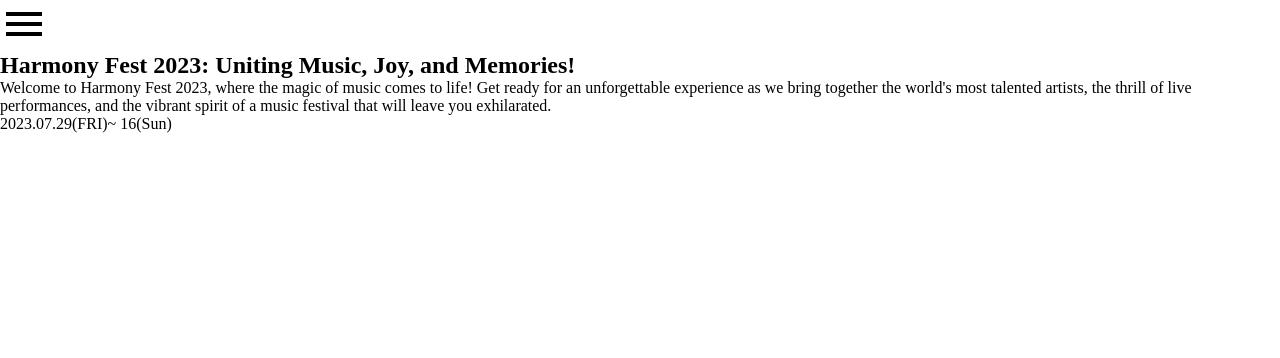
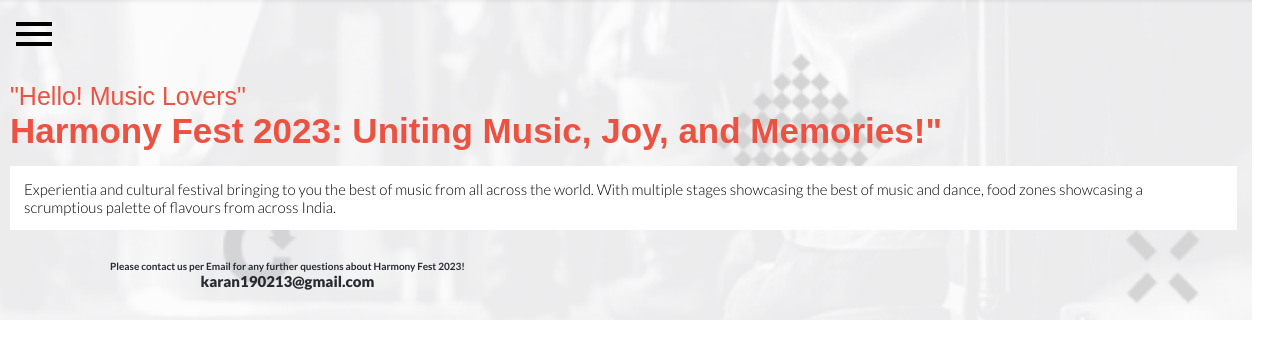
Before and after one commit to DevKaranJ/Capstone-project-Music-Festival-Website, a plain HTML site: page about.html in a window 1280 px wide. Drawn offline with Linux system fonts and the light colour scheme; a web font is replaced by a local one.

Commit message:
About Draft 1

```diff
--- a/about.html
+++ b/about.html
@@ -4,13 +4,13 @@
     <meta charset="UTF-8">
     <meta name="viewport" content="width=, initial-scale=1.0">
     <meta http-equiv="X-UA-Compatible" content="ie=edge">
+    <link href="https://fonts.cdnfonts.com/css/cocogoose" rel="stylesheet">
     <link rel="stylesheet" href="mobileAbout.css">
-    <title>About</title>
+    <title>Outrage Festival 2023</title>
 </head>
 <body>
     <!-- Header -->
     <header>
-            <img src="./resources/Buttons/Hamburger.png" alt="hamburger" class="hamburger">
         <section class="toolbar">
     <div class="container">
         <div class="topHeader">
@@ -26,20 +26,30 @@
         </div>
         <div class="nav">
             <ul>
+                <li><a href="about.html">About</a></li>
                 <li><a href="index.html">Home</a></li>
-                    <li><a href="lineup.html">Main Program</a></li>
-                    <li><a href="about.html">Lineups</a></li>
-                    <li><a href="contact.html">Sponsors</a></li>
+                <li><a href="">Main Program</a></li>
+                <li><a href="">Lineups</a></li>
+                <li><a href="">Sponsors</a></li>
+                <li><a href="">CC Campaing</a></li>
             </ul>
         </div>
     </section>
         </header>
         <!-- Main -->
         <main>
-                <Section class="introContent">
+            <section class="main">
+            <img src="./resources/Buttons/Hamburger.png" alt="hamburger" class="hamburger">
+            <div class="introContent">
         <div class="content">
-                <h1>Harmony Fest 2023: Uniting Music, Joy, and Memories!</h1>
-                <p>Welcome to Harmony Fest 2023, where the magic of music comes to life! Get ready for an unforgettable experience as we bring together the world's most talented artists, the thrill of live performances, and the vibrant spirit of a music festival that will leave you exhilarated.</p>
-                <p2>2023.07.29(FRI)~ 16(Sun)</p2>
+            <h1>"Hello! Music Lovers"</h1>
+            <h2>Harmony Fest 2023: Uniting Music, Joy, and Memories!"</h2>
+            <p>Experientia and cultural festival bringing to you the best of music from all across the world. With multiple stages showcasing the best of music and dance, food zones showcasing a scrumptious palette of flavours from across India.</p>
+            <h3>Please contact us per Email for any further questions about Harmony Fest 2023!
+                <br><a href="mailto:karan190213@gmail.com">karan190213@gmail.com</a>
+              </h3>
+        </div>
+        </div>
+        </Section>
 </body>
 </html>
--- a/mobileAbout.css
+++ b/mobileAbout.css
@@ -1,3 +1,5 @@
+@import url('https://fonts.googleapis.com/css2?family=Inter:wght@100;200;300;500;600;800;900&family=Lato:ital,wght@0,300;0,400;0,700;0,900;1,400&display=swap');
+
 * {
     margin: 0;
     padding: 0;
@@ -6,3 +8,67 @@
 .container {
     display: none;
 }
+
+/***** Main content *****/
+.main {
+    background: url(./resources/Background/Mobilebackground.png);
+    background-repeat: no-repeat;
+    background-size: cover;
+    padding: 10px 0 0 10px;
+    width: 97%;
+}
+
+.content {
+    display: flex;
+    flex-direction: column;
+    align-items: flex-start;
+    padding: 20px 0 0 0;
+}
+
+.content h1 {
+    font-family: "cocogoose", sans-serif;
+    font-size: 25px;
+    font-weight: 300;
+    color: #ec5242;
+}
+
+.content h2 {
+    font-family: "cocogoose", sans-serif;
+    font-size: 35px;
+    font-weight: 700;
+    color: #ec5242;
+
+}
+
+.content p {
+    font-family: "lato", sans-serif;
+    font-size: 15px;
+    font-weight: 300;
+    color: black;
+    background-color: #fff;
+    border: 4px solid #fff;
+    margin-right: 15px;
+    margin-top: 15px;
+    padding: 10px;
+}
+
+.content h3 {
+    position: relative;
+    font-family: "lato", sans-serif;
+    font-size: 10px;
+    font-weight: 700;
+    color: #272a31;
+    display: flex;
+    flex-direction: column;
+    align-items: center;
+    justify-content: center;
+    margin: 30px 100px;
+}
+
+.content h3 a {
+    font-family: "lato", sans-serif;
+    font-size: 15px;
+    font-weight: 900;
+    color: #272a31;
+    text-decoration: none;
+}
--- a/mobileStyle.css
+++ b/mobileStyle.css
@@ -1,3 +1,5 @@
+@import url('https://fonts.googleapis.com/css2?family=Inter:wght@100;200;300;500;600;800;900&family=Lato:ital,wght@0,300;0,400;0,700;0,900;1,400&display=swap');
+
 * {
     margin: 0;
     padding: 0;
```
Lines whose indentation alone changed are shown as unchanged.
